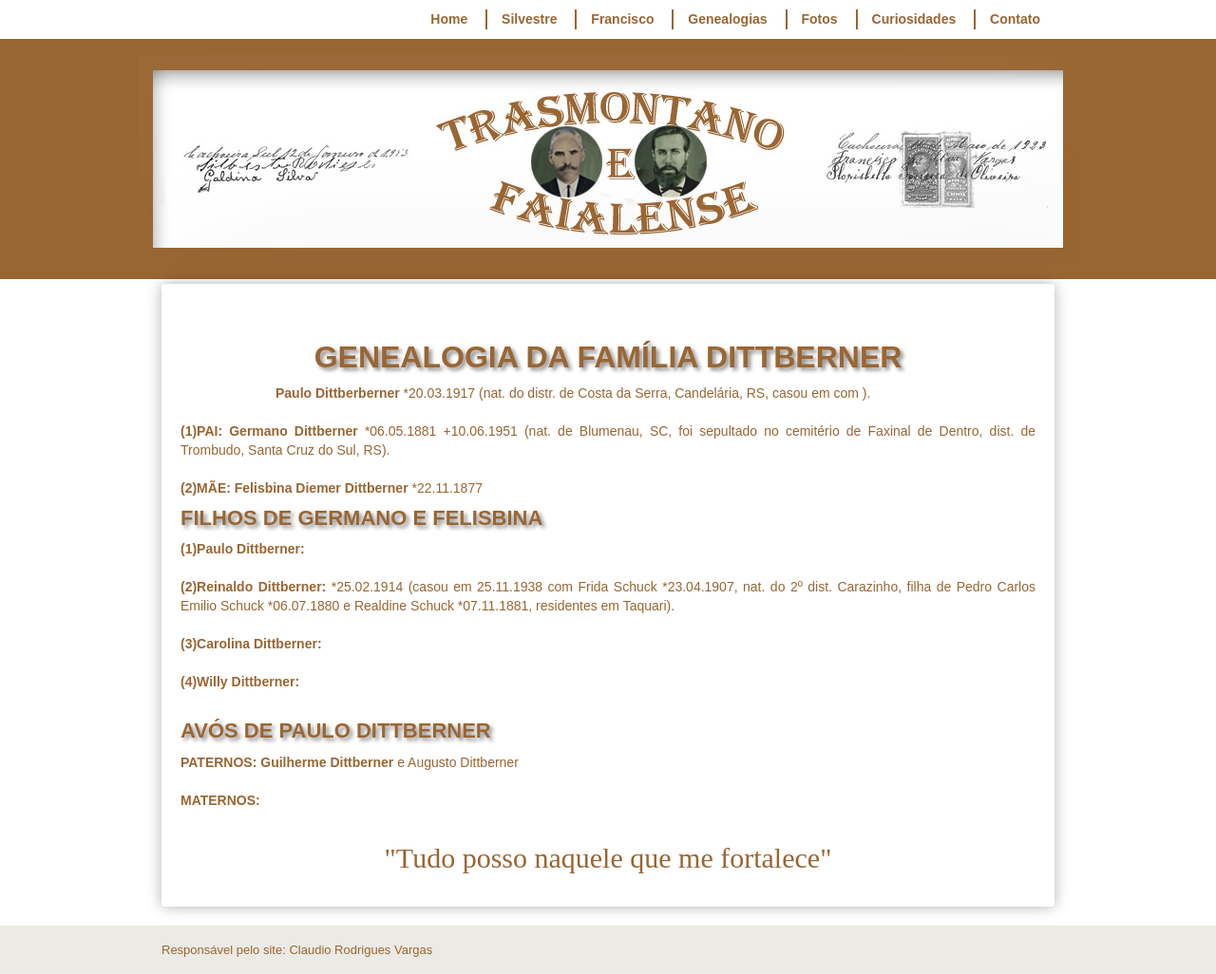
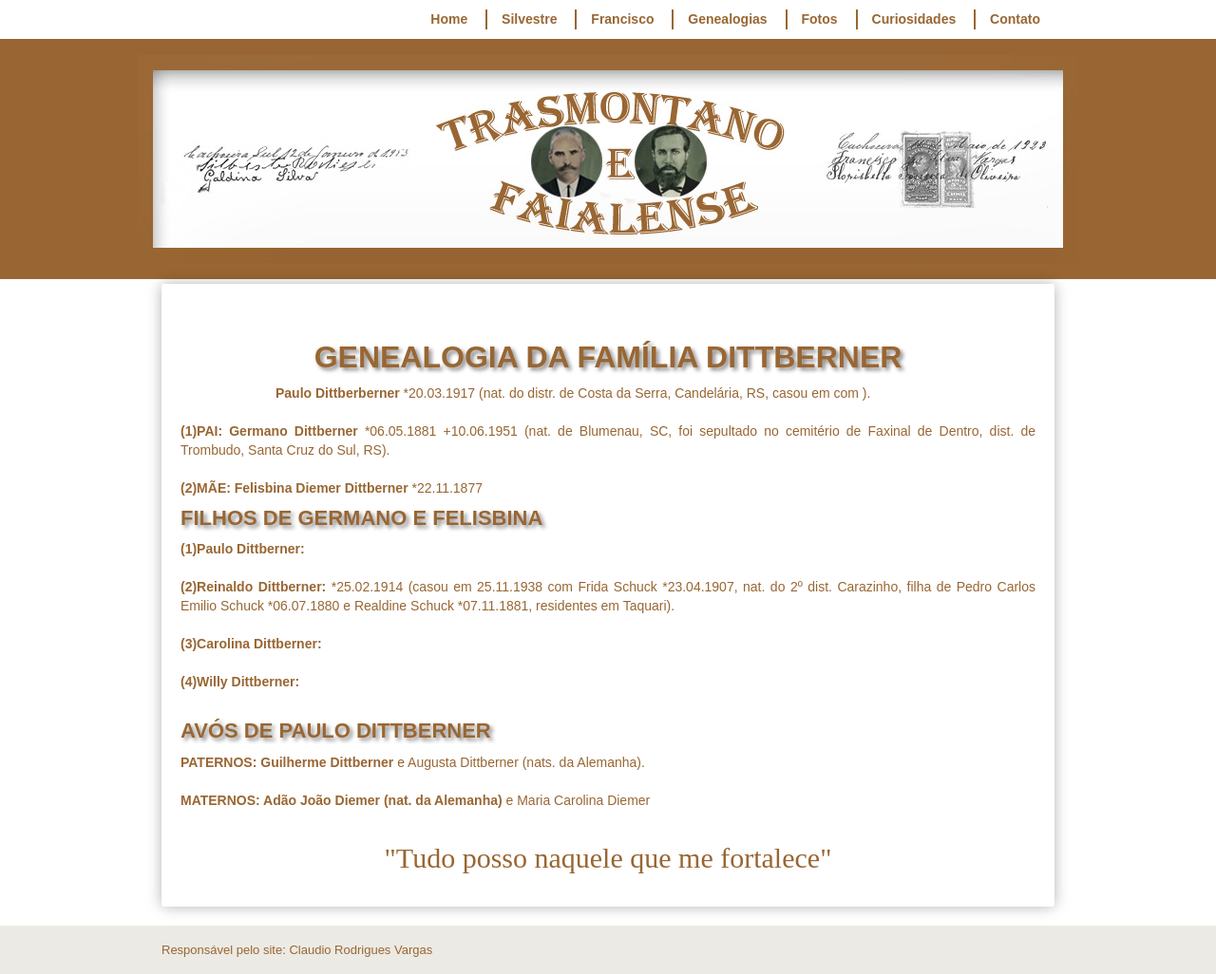
Before and after one commit to claudiovargas1955/claudiovargas1955.github.io, a Jekyll site: the page built from _pages/familia-dittberner.html, in a window 1280 px wide. Shown: the whole page at 95% size. Built offline with Jekyll 4.4.1, drawn with Linux system fonts in a browser that asks for light colours; some web fonts are replaced.

Commit message:
Update familia-dittberner.html

```diff
--- a/_pages/familia-dittberner.html
+++ b/_pages/familia-dittberner.html
@@ -114,8 +114,8 @@ Emilio Schuck *06.07.1880 e Realdine Schuck *07.11.1881, residentes em Taquari).
 <b>(4)Willy Dittberner: </b><br><br>
 
 <h4>AVÓS DE PAULO DITTBERNER</h4>
-<p><b>PATERNOS: Guilherme Dittberner </b>e Augusto Dittberner <br><br>
+<p><b>PATERNOS: Guilherme Dittberner </b>e Augusta Dittberner (nats. da Alemanha).<br><br>
 
-<b>MATERNOS: </b><br><br>
+<b>MATERNOS: Adão João Diemer (nat. da Alemanha) </b>e Maria Carolina Diemer<br><br>
 
 <p style="text-align:center; color:#996633; font-size:30px; font-family: 'Rancho', cursive ">"Tudo posso naquele que me fortalece"</p>
```
